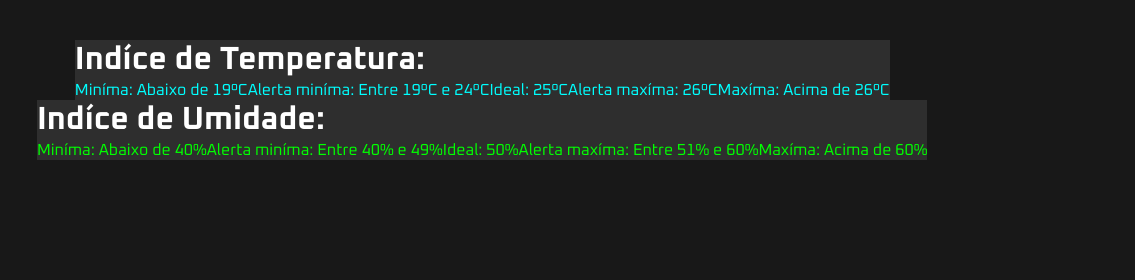
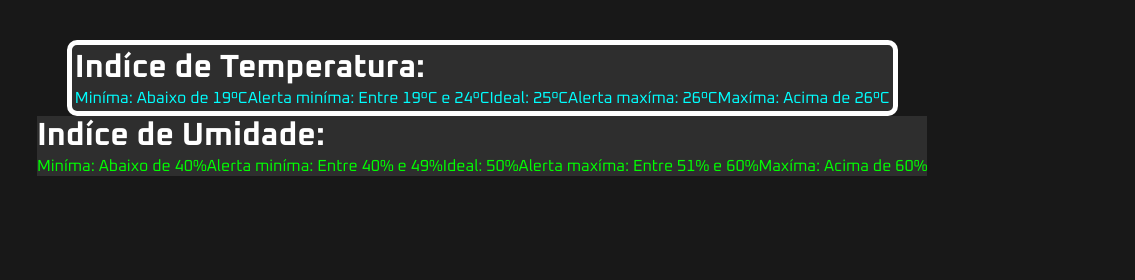
Before and after one commit to Emerald-Corporate/Emerald-Website, a website: page Front-End/Emerald_acessos/site/public/Dashboard/LightCenter.html in a window 1280 px wide. Shown: the top 280 px of the page, 145-1280 px from the left. Drawn offline with Linux system fonts and the light colour scheme.

Commit message:
Alterações na dashboard

```diff
--- a/Front-End/Emerald_acessos/site/public/Dashboard/style_lightcenter.css
+++ b/Front-End/Emerald_acessos/site/public/Dashboard/style_lightcenter.css
@@ -83,6 +83,9 @@ html {
 
 .indi_temp{
     background-color: #2E2E2E;
+    border: 5px solid white;
+    border-radius: 10px;
+    padding: 3px;
 }
 
 .indi_umi{
@@ -94,6 +97,7 @@ html {
     display: flex;
     flex-direction: row;
     color: aqua;
+
 }
 
 .grafi_temp{
```
